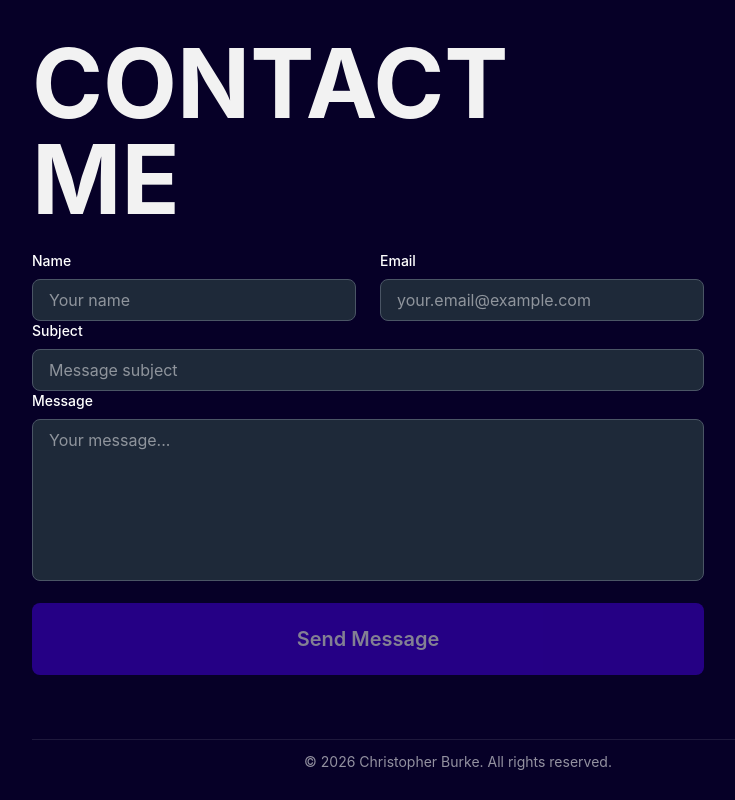
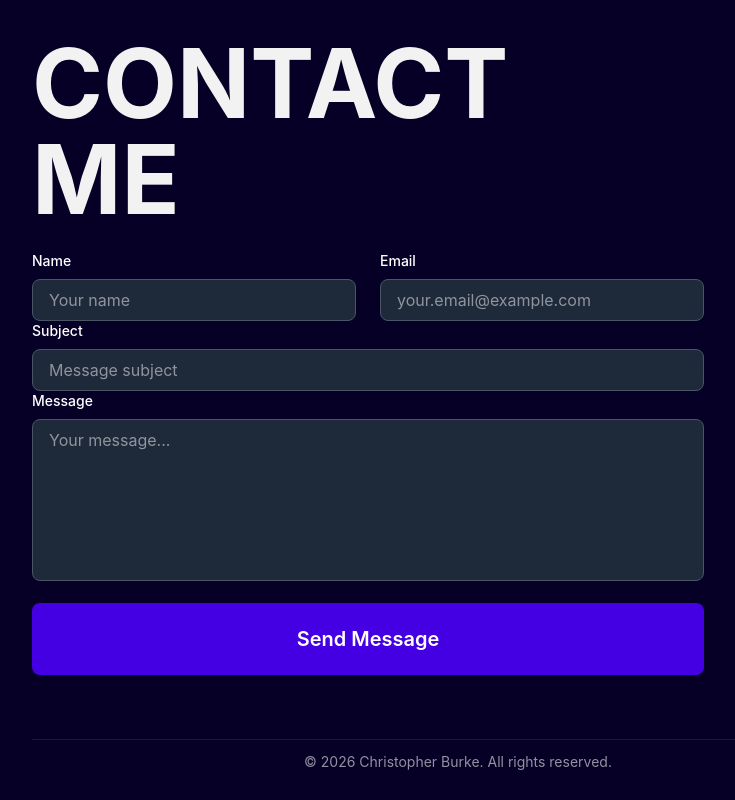
Before and after one commit to cburke6897/Portfolio, a React (Vite) app: page / in a window 1280 px wide. Shown: the part 2697-3497 px from the top of the page, without its empty margins (388-1123 px from the left). Built offline with nearby package versions, Linux system fonts and the light colour scheme.

Commit message:
Enables submite on default

```diff
--- a/src/components/ContactForm.jsx
+++ b/src/components/ContactForm.jsx
@@ -138,7 +138,6 @@ export default function ContactForm() {
 
         <button
           type="submit"
-          disabled={buttonDisabled}
           className="flex-1 h-18 px-6 bg-submit-button hover:bg-submit-button-hover dark:bg-submit-button-dark dark:hover:bg-submit-button-hover-dark text-white text-xl font-semibold rounded-lg transition-colors disabled:opacity-50 disabled:cursor-not-allowed disabled:hover:bg-submit-button disabled:dark:hover:bg-submit-button-dark"
         >
           Send Message
```
